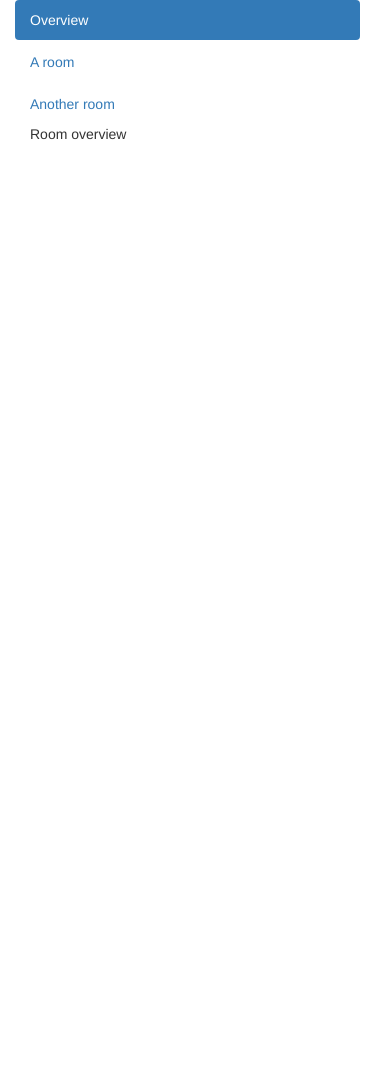
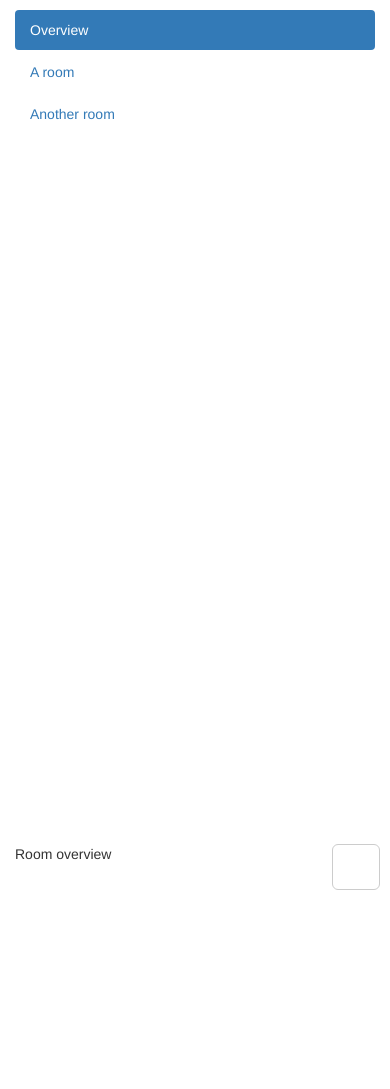
Before and after one commit to DerHahne/room_display, a Flask app: page / in a window 390 px wide. Shown: the top 1089 px of the page. Before the commit the page ends 140 px from the top, so only its background shows below. Run offline with Flask 2, Linux system fonts and the light colour scheme; some libraries are stand-ins or nearby versions; some web fonts are replaced.

Commit message:
Improved html, added fullscreen

```diff
--- /dev/null
+++ b/room_display/static/index.css
@@ -0,0 +1,12 @@
+html, body, .full_height {
+    height: 100%;
+}
+
+body {
+    padding-top: 10px;
+}
+
+#fullscreen {
+    position: absolute;
+    right: 10px;
+}
--- a/room_display/static/index.js
+++ b/room_display/static/index.js
@@ -6,3 +6,9 @@
         {name: 'Another room'}
     ];
 });
+
+
+document.getElementById('fullscreen').onclick = function() {
+    var req = document.body.requestFullScreen || document.body.webkitRequestFullScreen || document.body.mozRequestFullScreen;
+    req.call(document.body.parentNode);
+};
--- a/room_display/templates/index.html
+++ b/room_display/templates/index.html
@@ -6,16 +6,15 @@
         <meta name="viewport" content="width=device-width, initial-scale=1">
         <link rel="icon" type="image/png" href="static/favicon.png">
 
-        <title>Flask, ahaaaaa</title>
+        <title>Room Display</title>
 
         <link href="//maxcdn.bootstrapcdn.com/bootswatch/3.3.6/slate/bootstrap.min.css" rel="stylesheet">
+        <link href="static/index.css" rel="stylesheet">
     </head>
     <body>
-        <div class="container" ng-controller="RoomDisplayController as roomDisplay">
-            <div class="row">
-                <div class="col-md-12">
-                    <div class="tabbable">
-                        <ul class="nav nav-pills nav-stacked col-md-3">
+        <div class="tabbable full_height" ng-controller="RoomDisplayController as roomDisplay">
+            <div class="col-md-3 full_height">
+                <ul class="nav nav-pills nav-stacked">
                     <li class="active">
                         <a href="#overview" data-toggle="tab">
                             Overview
@@ -27,7 +26,12 @@
                         </a>
                     </li>
                 </ul>
-                        <div class="tab-content col-md-9">
+            </div>
+            <div class="tab-content col-md-9 full_height">
+                <button type="button" class="btn btn-default btn-lg" aria-label="Full Screen" id="fullscreen">
+                    <span class="glyphicon glyphicon-fullscreen" aria-hidden="true"></span>
+                </button>
+
                 <div class="tab-pane active" id="overview">
                     Room overview
                 </div>
@@ -36,10 +40,6 @@
                 </div>
             </div>
         </div>
-                </div>
-            </div>
-        </div>
-
 
         <script src="//cdnjs.cloudflare.com/ajax/libs/jquery/2.2.1/jquery.min.js"></script>
         <script src="//cdnjs.cloudflare.com/ajax/libs/twitter-bootstrap/3.3.6/js/bootstrap.min.js"></script>
```
Lines whose indentation alone changed are shown as unchanged.
